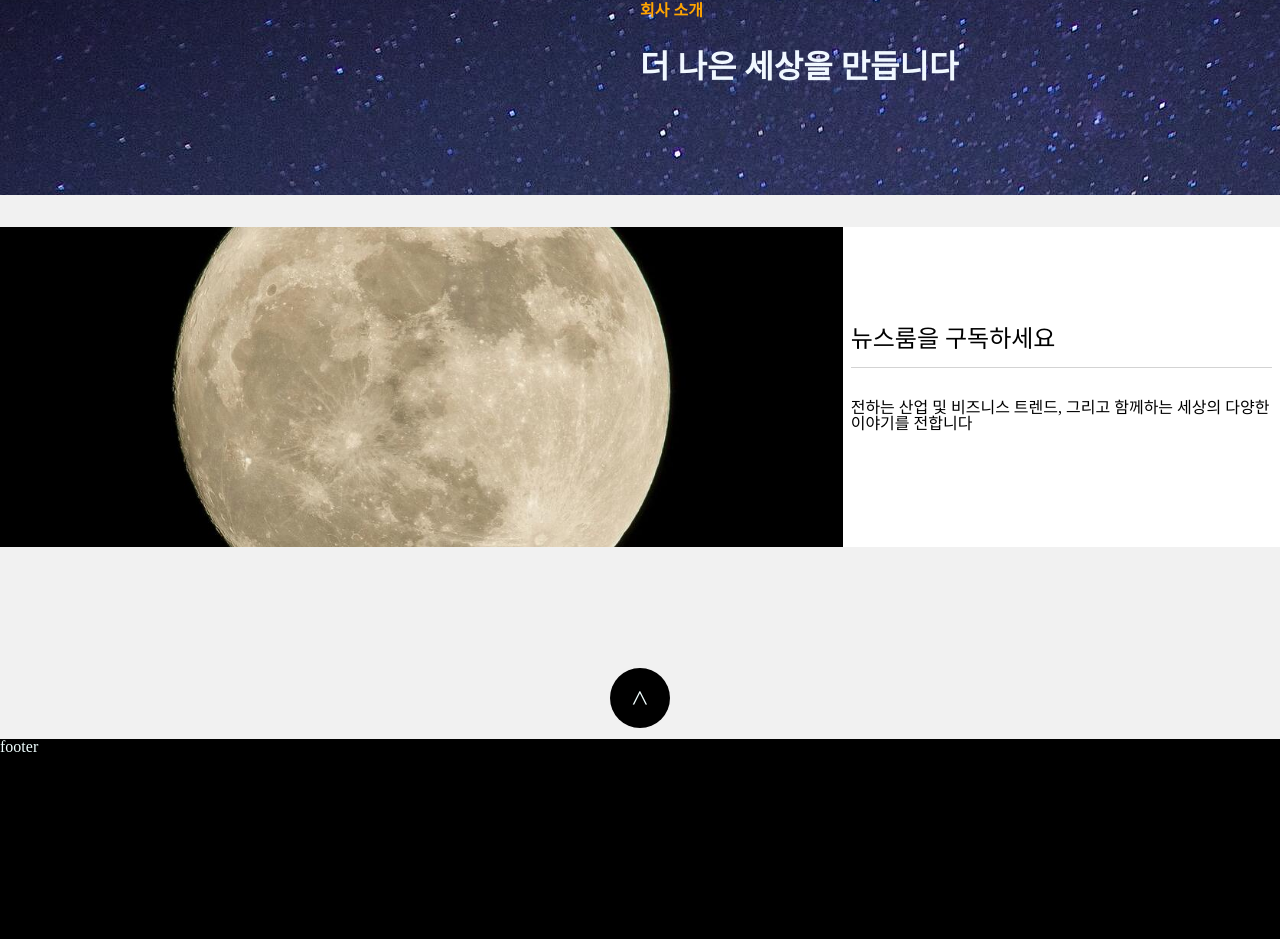
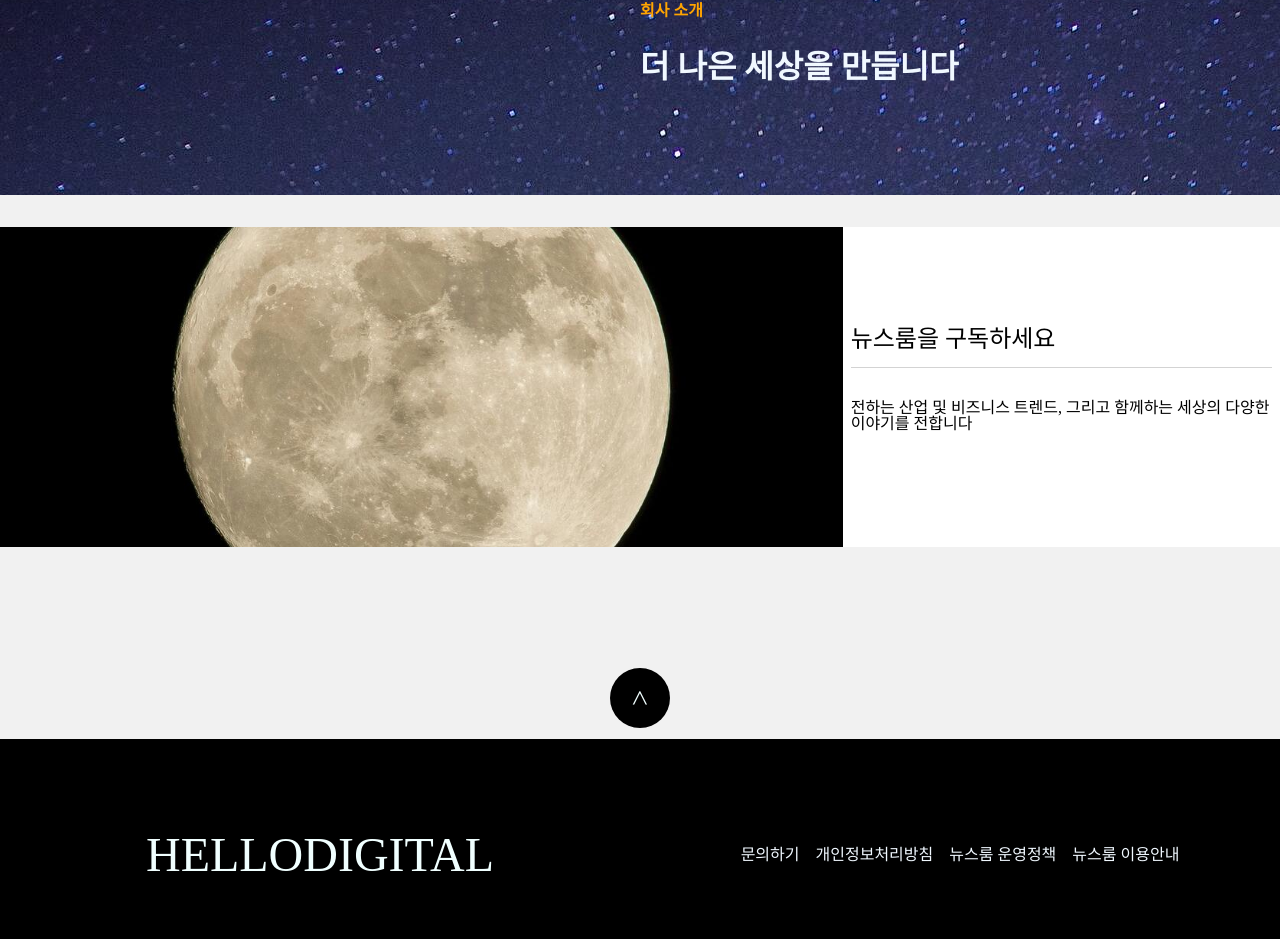
Before and after one commit to poet-developer/Web-Cloning, a plain HTML site: page index.html in a window 1280 px wide. Shown: the part 2655-3594 px from the top of the page. Drawn offline with Linux system fonts and the light colour scheme.

Commit message:
flexible footer fin

```diff
--- a/css/etc.css
+++ b/css/etc.css
@@ -64,6 +64,7 @@
 .introduce {
      margin-top: 8rem;
      font-weight: bold;
+     padding: 0 1rem;
 }
 
 .introduce .title {
--- a/css/footer.css
+++ b/css/footer.css
@@ -1,17 +1,38 @@
 .footer-container {
      display: flex;
-     flex-direction: column;
      width: 100%;
      height: 200px;
-     background-color: teal;
+     background-color: black;
      color: azure;
      align-items: center;
      position: relative;
 }
 
-.footer-container .footer-item {
-     background-color: black;
-     width: 100%;
-     height: 100%;
-     /* margin-top: 3rem; */
+.footer-container .footer-item:nth-child(1) {
+     display: flex;
+     flex: 1 1 50%;
+     justify-content: center;
+     font-size: 3rem;
+     margin-top: 2rem;
 }
+
+.footer-container .footer-item:nth-child(2) {
+     display: flex;
+     flex: 1 1 50%;
+     justify-content: center;
+     margin-top: 2rem;
+     text-decoration: none;
+     gap: 1rem;
+}
+
+.footer-container .footer-item:nth-child(2) a {
+     color: aliceblue;
+     text-decoration: none;
+}
+
+@media(max-width : 950px) {
+     .footer-container {
+          display: flex;
+          flex-direction: column;
+     }
+}
--- a/index.html
+++ b/index.html
@@ -169,7 +169,13 @@
                </div>
           </section>
           <div class="main-item footer-container">
-               <div class="footer-item">footer</div>
+               <div class="footer-item">HELLODIGITAL</div>
+               <div class="footer-item">
+                    <a href="">문의하기</a>
+                    <a href="">개인정보처리방침</a>
+                    <a href="">뉴스룸 운영정책</a>
+                    <a href="">뉴스룸 이용안내</a>
+               </div>
           </div>
      </div>
      <!-- 슬라이더 라이브러리를 포함한 js -->
```
